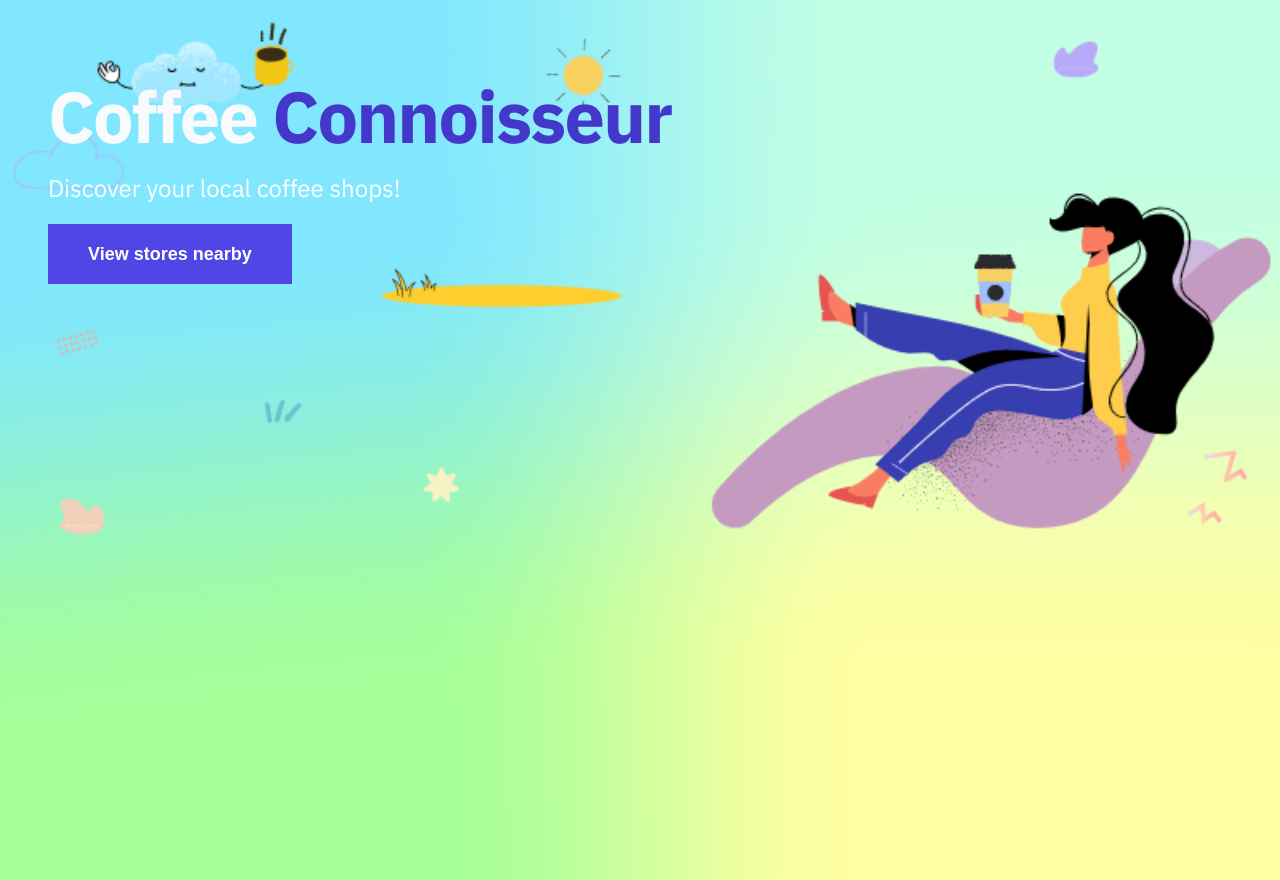
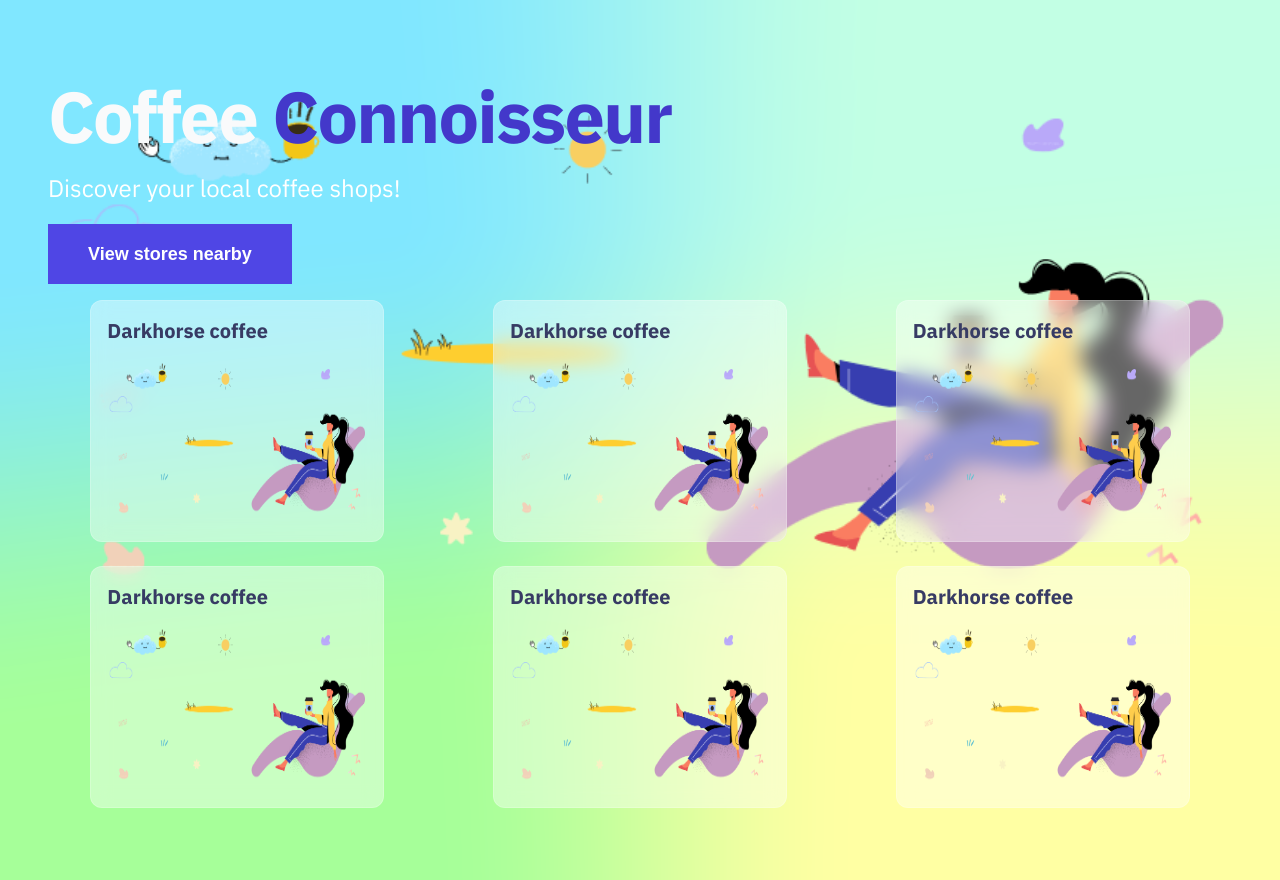
Before and after one commit to Carlos151294/coffee-store, a Next.js app: page / in a window 1280 px wide. Built offline with nearby package versions, Linux system fonts and the light colour scheme.

Commit message:
Add Card component and CardLayout

```diff
--- a/components/Banner/index.tsx
+++ b/components/Banner/index.tsx
@@ -4,18 +4,9 @@ const Container = styled.div`
   margin-bottom: 1rem;
   position: relative;
   z-index: 2;
-  padding-left: 1.5rem /* 16px */;
-  padding-right: 1.5rem /* 16px */;
 
-  @media (${({ theme }) => theme.breakpoints.sm}) {
-    padding-left: 2.5rem /* 24px */;
-    padding-right: 2.5rem /* 24px */;
-  }
   @media (${({ theme }) => theme.breakpoints.lg}) {
     text-align: left;
-    margin-top: 5rem /* 80px */;
-    padding-left: 3rem /* 32px */;
-    padding-right: 3rem /* 32px */;
   }
 `;
 
--- a/components/Card/index.tsx
+++ b/components/Card/index.tsx
@@ -1,49 +1,70 @@
 import styled from 'styled-components';
 import Link from 'next/link';
+import Image from 'next/image';
+import { GlassContainer } from '../styles/SharedStyles';
 
-const FlexContainer = styled.div`
-  display: flex;
-  align-items: center;
-  justify-content: center;
-  flex-flow: column wrap;
-  max-width: 800px;
-  margin-top: 3rem;
+const StyledA = styled.a`
+  /* margin: auto; */
+  --tw-shadow: 0 20px 25px -5px rgba(0, 0, 0, 0.1),
+    0 10px 10px -5px rgba(0, 0, 0, 0.04);
+  box-shadow: 0 0 transparent, 0 0 #0000, 0 0 transparent, 0 0 #0000,
+    0 0 transparent;
+
+  border-color: ${({ theme }) => theme.colors.white100 };
+  border-radius: 0.75rem /* 12px */;
 `;
 
-const Card = styled.div`
-  padding: 1.5rem;
-  color: inherit;
-  text-decoration: none;
-  border: 1px solid black;
-  border-radius: 10px;
-  transition: color 0.15s ease, border-color 0.15s ease;
-  width: 100%;
-
-  &:hover,
-  :focus,
-  :active {
-    color: #0070f3;
-    border-color: #0070f3;
-  }
-`;
-
-const StyledA = styled.a`
-  margin: 0 0 1rem 0;
-  font-size: 1.5rem;
-`;
-
-const StyledLink = ({ href, name }) => (
+const StyledLink = ({ href, children }) => (
   <Link href={href} passHref>
-    <StyledA>{name}</StyledA>
+    <StyledA>{children}</StyledA>
   </Link>
 );
 
-export default function Cards() {
+const Container = styled(GlassContainer)`
+  border-radius: 0.75rem /* 12px */;
+  padding-top: 0.25rem /* 4px */;
+  padding-bottom: 0.25rem /* 4px */;
+  padding-bottom: 1.25rem /* 20px */;
+  padding-left: 1rem /* 16px */;
+  padding-right: 1rem /* 16px */;
+
+  backdrop-filter: blur(10px);
+`;
+
+const HeaderWrapper = styled.div`
+  margin-top: 0.75rem /* 12px */;
+  margin-bottom: 0.75rem /* 12px */;
+`;
+
+const ImageWrapper = styled.div`
+  color: ${({ theme }) => theme.colors.white100 };
+`;
+
+const Header = styled.div`
+  text-overflow: ellipsis;
+  white-space: nowrap;
+  font-size: 1.25rem /* 20px */;
+  line-height: 1.75rem /* 28px */;
+  font-weight: 800;
+  overflow: hidden;
+  width: 16rem /* 256px */;
+`;
+
+const Imag = styled.img`
+  border-radius: 0.75rem /* 12px */;
+`;
+
+export default function Card({ name, imageUrl, href }) {
   return (
-    <FlexContainer>
-      <Card>
-        <StyledLink href='/about' name='About Page &rarr;' />
-      </Card>
-    </FlexContainer>
+    <StyledLink href={href}>
+      <Container>
+        <HeaderWrapper>
+          <Header>{name}</Header>
+        </HeaderWrapper>
+        <ImageWrapper>
+          <Imag src={imageUrl} alt={name} width={260} height={160} />
+        </ImageWrapper>
+      </Container>
+    </StyledLink>
   );
 }
--- /dev/null
+++ b/components/styles/SharedStyles/index.tsx
@@ -0,0 +1,13 @@
+import styled from "styled-components";
+
+export const GlassContainer = styled.div`
+  background: hsla(0, 0%, 100%, 0.4);
+  -webkit-backdrop-filter: blur(10px);
+  backdrop-filter: blur(10px);
+  border: 1px solid hsla(0, 0%, 100%, 0.2);
+
+  &:hover {
+    background: hsla(0, 0%, 100%, 0.7);
+    border: 1px solid #fff;
+  }
+`;
--- a/pages/index.tsx
+++ b/pages/index.tsx
@@ -1,6 +1,7 @@
 import Head from 'next/head';
 import Banner from '../components/Banner';
-import { Container, Main, HeroImage } from './styles';
+import Card from '../components/Card';
+import { Container, Main, HeroImage, CardLayout } from './styles';
 
 export default function Home() {
 
@@ -17,6 +18,14 @@ export default function Home() {
       <Main>
         <Banner btnText='View stores nearby' handleClick={handleBannerClick} />
         <HeroImage src='/static/hero-image.png' />
+        <CardLayout>
+          <Card name='Darkhorse coffee' imageUrl='/static/hero-image.png' href='/coffee-store/yolo' />
+          <Card name='Darkhorse coffee' imageUrl='/static/hero-image.png' href='/coffee-store/yolo' />
+          <Card name='Darkhorse coffee' imageUrl='/static/hero-image.png' href='/coffee-store/yolo' />
+          <Card name='Darkhorse coffee' imageUrl='/static/hero-image.png' href='/coffee-store/yolo' />
+          <Card name='Darkhorse coffee' imageUrl='/static/hero-image.png' href='/coffee-store/yolo' />
+          <Card name='Darkhorse coffee' imageUrl='/static/hero-image.png' href='/coffee-store/yolo' />
+        </CardLayout>
       </Main>
     </Container>
   );
--- a/pages/styles.tsx
+++ b/pages/styles.tsx
@@ -2,11 +2,23 @@ import styled from 'styled-components';
 
 export const Container = styled.div`
   margin-bottom: 14rem /* 224px */;
+
+  padding-left: 1.5rem /* 16px */;
+  padding-right: 1.5rem /* 16px */;
+
+  @media (${({ theme }) => theme.breakpoints.sm}) {
+    padding-left: 2.5rem /* 24px */;
+    padding-right: 2.5rem /* 24px */;
+  }
+  @media (${({ theme }) => theme.breakpoints.lg}) {
+    padding-left: 3rem /* 32px */;
+    padding-right: 3rem /* 32px */;
+  }
 `;
 
 export const Main = styled.div`
   margin-top: 2.5rem /* 40px */;
-  max-width: 72rem /* 1152px */;
+  position: relative;
 
   @media (${({ theme }) => theme.breakpoints.sm}) {
     margin-top: 3rem /* 48px */;
@@ -24,5 +36,19 @@ export const HeroImage = styled.img`
   top: 0;
   width: 100%;
   height: auto;
-  z-index: 1;
+  z-index: 0;
 `;
+
+export const CardLayout = styled.div`
+  display: grid;
+  grid-template-columns: repeat(1, 1fr);
+  justify-items: center;
+  grid-gap: 1.5rem;
+
+  @media (${({ theme }) => theme.breakpoints.sm}) {
+    grid-template-columns: repeat(2, 1fr);
+  }
+  @media (${({ theme }) => theme.breakpoints.lg}) {
+    grid-template-columns: repeat(3, 1fr);
+  }
+`;
```
